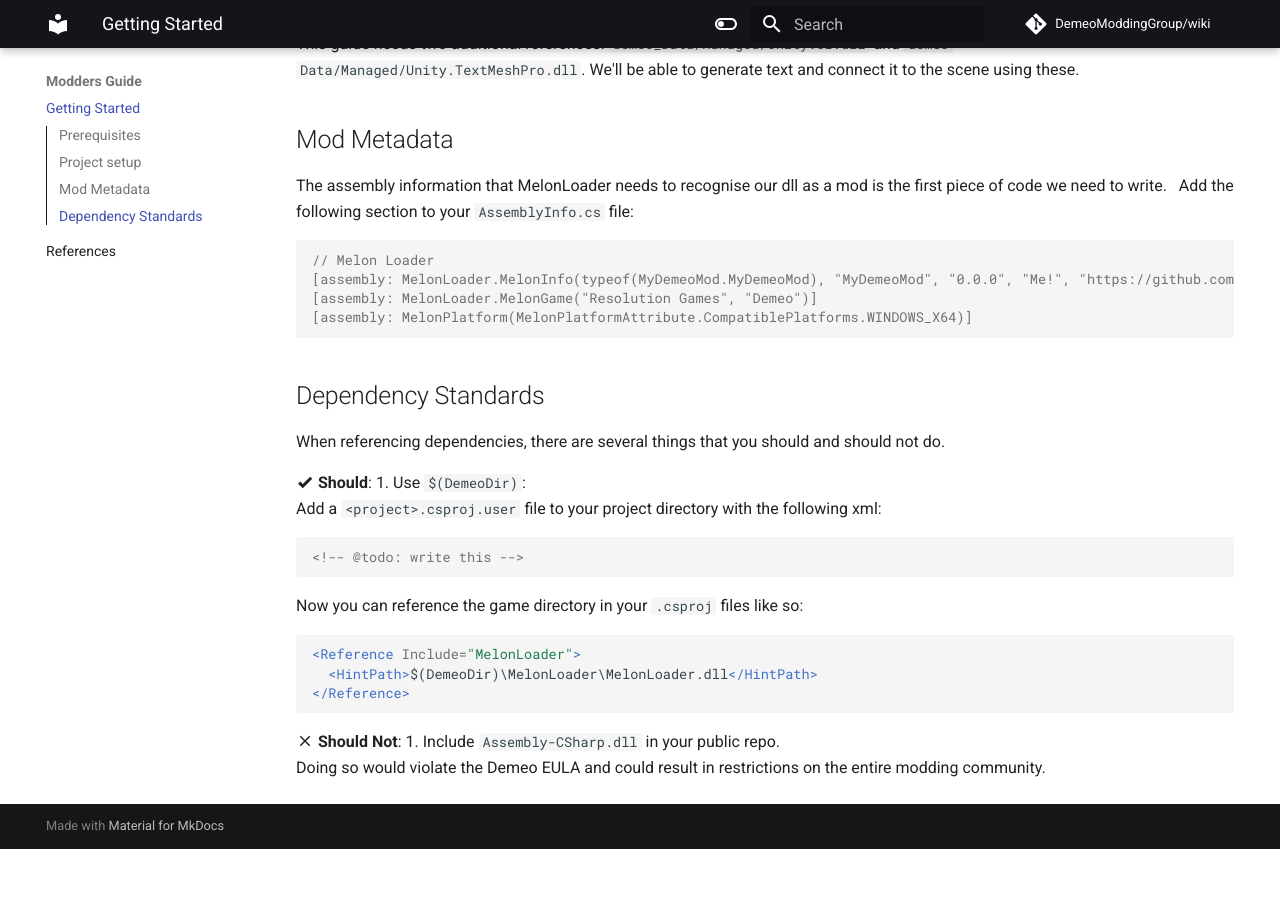
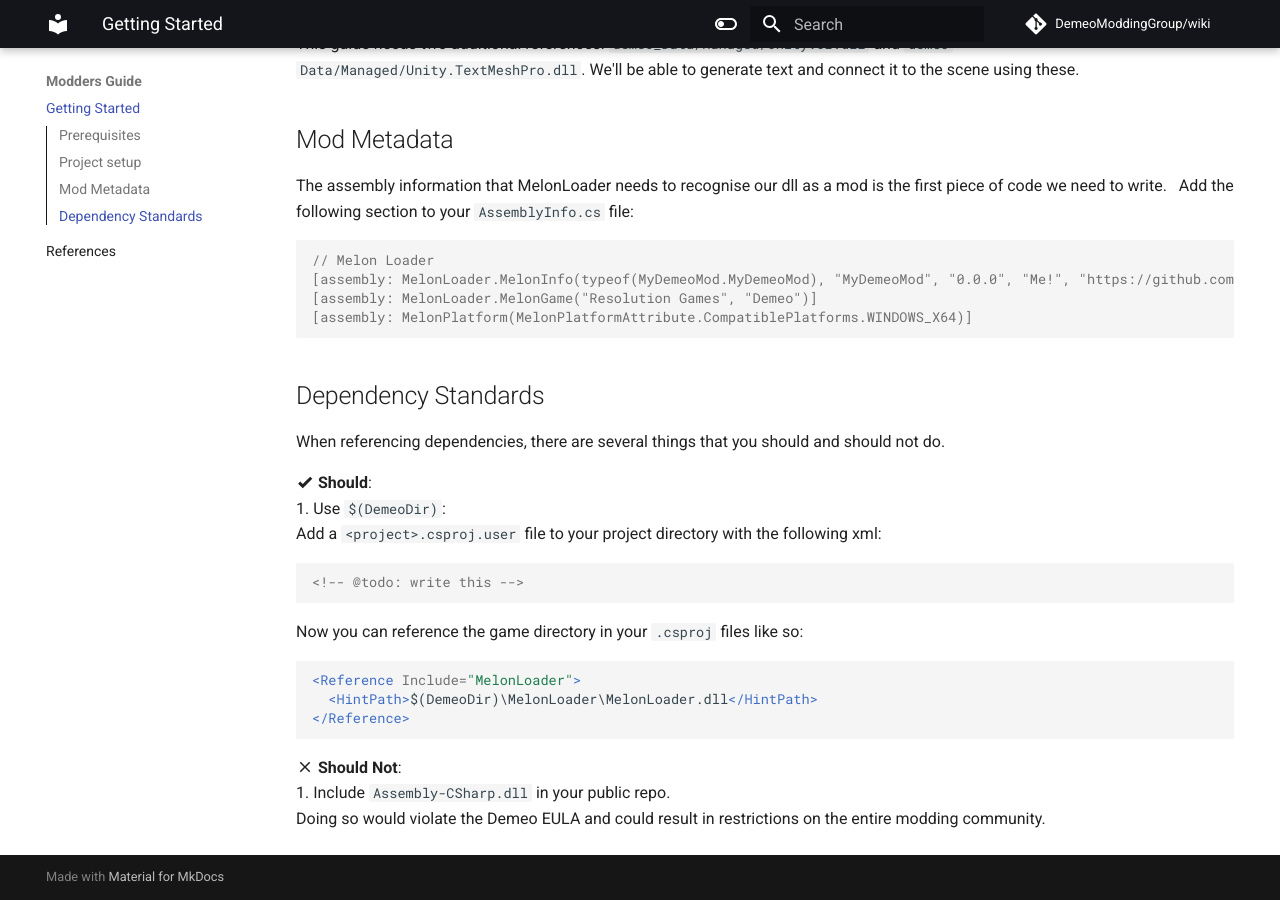
Before and after one commit to DemeoModdingGroup/wiki, an MkDocs documentation site: the page built from docs/modders-guide/getting-started.md, in a window 1280 px wide and 900 px high, scrolled down 751 px. Built offline with MkDocs 1.6.1 and Material for MkDocs 9.7.7, drawn with Linux system fonts in a browser that asks for light colours; comment, search, counter and statistics services are not loaded; before the commit the page ends 1600 px from its top, so only the background shows below that.

Commit message:
fix: formatting again

````diff
--- a/docs/modders-guide/getting-started.md
+++ b/docs/modders-guide/getting-started.md
@@ -30,7 +30,7 @@
 ## Dependency Standards
 When referencing dependencies, there are several things that you should and should not do.
 
-**:material-check-bold: Should**:
+**:material-check-bold: Should**:\
   1. Use `$(DemeoDir)`:\
     Add a `<project>.csproj.user` file to your project directory with the following xml:
     ```xml
@@ -43,6 +43,6 @@
     </Reference>
     ```
 
-**:material-close: Should Not**:
+**:material-close: Should Not**:\
   1. Include `Assembly-CSharp.dll` in your public repo.\
     Doing so would violate the Demeo EULA and could result in restrictions on the entire modding community.
````
